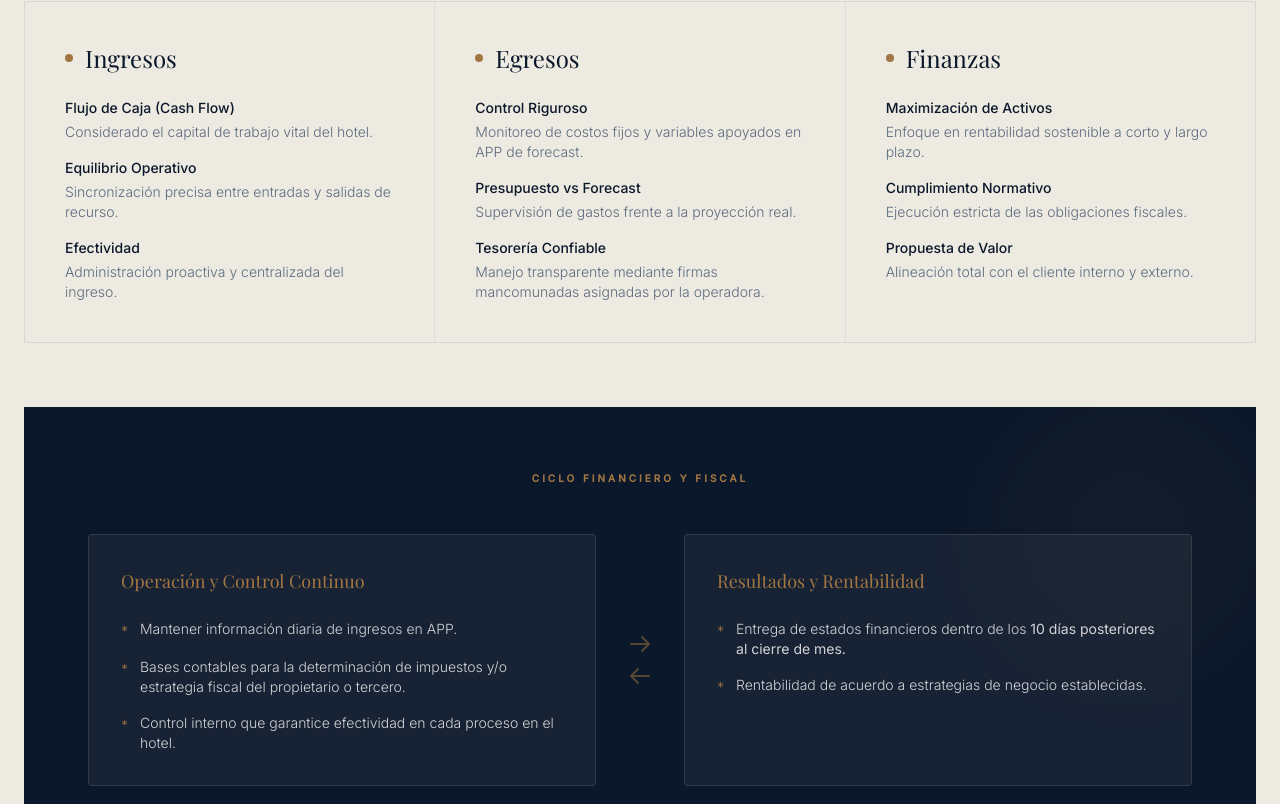
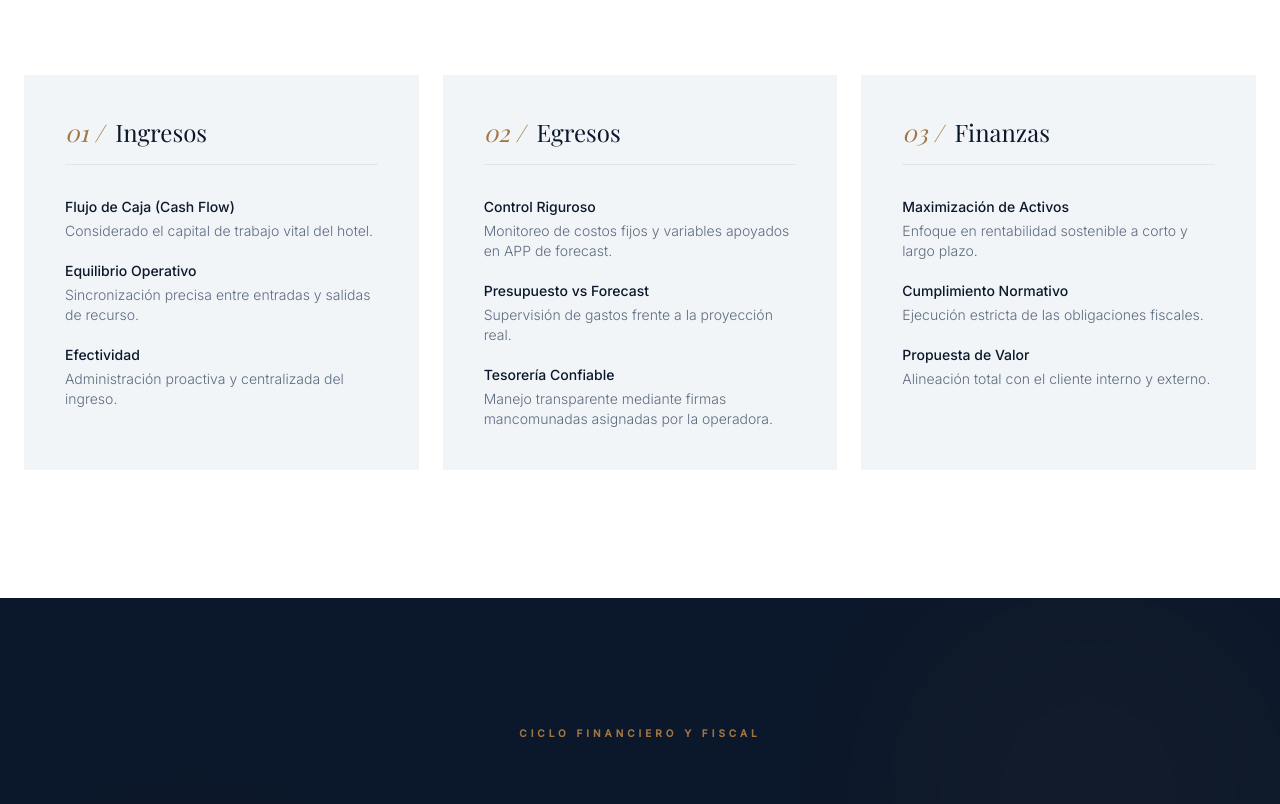
Before and after one commit to hernan-hiltonqro/pagina-ohnc, a React (Vite) app: page /pagina-ohnc/servicios in a window 1280 px wide. Shown: the part 1483-2287 px from the top of the page. Built offline with nearby package versions, Linux system fonts and the light colour scheme; a web font is replaced by a local one.

Commit message:
Actualiza contenido y diseño

```diff
--- a/src/components/ServicesSection.jsx
+++ b/src/components/ServicesSection.jsx
@@ -4,7 +4,6 @@ import { FadeIn } from './FadeIn';
 export const ServicesSection = () => {
   const [activeIndex, setActiveIndex] = useState(0);
 
-  // Acordeón validado (Sin cambios)
   const servicios = [
     {
       id: "01",
@@ -64,12 +63,13 @@ export const ServicesSection = () => {
   ];
 
   return (
-    <div className="bg-[#edeae1] min-h-screen pt-40 pb-32">
-      <div className="max-w-7xl mx-auto px-6">
+    <div className="min-h-screen flex flex-col">
 
       {/* ==========================================
-            SECCIÓN 1: ACORDEÓN DE CAPACIDADES
+          BLOQUE 1: ACORDEÓN (Fondo Beige)
           ========================================== */}
+      <section className="bg-[#edeae1] pt-40 pb-32">
+        <div className="max-w-7xl mx-auto px-6">
           <FadeIn className="grid grid-cols-1 lg:grid-cols-12 gap-16 lg:gap-24 items-start">
 
             <div className="lg:col-span-5 lg:sticky lg:top-40">
@@ -132,31 +132,33 @@ export const ServicesSection = () => {
               })}
             </div>
           </FadeIn>
+        </div>
+      </section>
 
 
       {/* ==========================================
-            SECCIÓN 2: INTEGRACIÓN DOCUMENTO ADMINISTRACIÓN
+          BLOQUE 2: MATRIZ ADMINISTRATIVA (Fondo Blanco)
           ========================================== */}
-        <div className="mt-32 pt-24 border-t border-zinc-300/60">
-
-          <FadeIn className="text-center max-w-3xl mx-auto mb-16">
+      <section className="bg-white py-32 border-t border-zinc-200">
+        <div className="max-w-7xl mx-auto px-6">
+          <FadeIn className="text-center max-w-3xl mx-auto mb-20">
             <span className="text-[10px] uppercase tracking-[0.4em] font-bold text-[#a27642] block mb-4">
               Servicios Financieros y Soporte
             </span>
-            <h2 className="text-3xl sm:text-4xl font-serif text-[#0b172a] mb-6">
-              Rigor administrativo para la protección del activo
+            <h2 className="text-3xl sm:text-4xl md:text-5xl font-serif text-[#0b172a] leading-[1.1]">
+              Rigor administrativo para <br/>
+              <span className="italic text-[#5c6b7f] font-light">la protección del activo.</span>
             </h2>
           </FadeIn>
 
-          {/* Matriz 3 Columnas (Diapositivas 1 y 2 fusionadas lógicamente) */}
-          <FadeIn className="grid grid-cols-1 md:grid-cols-3 gap-px bg-zinc-300/60 border border-zinc-300/60 mb-16">
+          <FadeIn className="grid grid-cols-1 md:grid-cols-3 gap-6">
 
             {/* INGRESOS */}
-            <div className="bg-[#edeae1] p-10 hover:bg-white transition-colors">
-              <h3 className="text-2xl font-serif text-[#0b172a] mb-6 flex items-center gap-3">
-                 <span className="w-2 h-2 bg-[#a27642] rounded-full"></span> Ingresos
+            <div className="bg-[#f2f5f8] p-10 border border-zinc-100 hover:shadow-xl transition-shadow duration-300">
+              <h3 className="text-2xl font-serif text-[#0b172a] mb-8 flex items-center gap-3 border-b border-zinc-200 pb-4">
+                 <span className="text-[#a27642] italic">01 /</span> Ingresos
               </h3>
-              <ul className="space-y-4 text-sm text-[#5c6b7f] font-light">
+              <ul className="space-y-5 text-sm text-[#5c6b7f] font-light">
                  <li><strong className="text-[#0b172a] font-medium block mb-1">Flujo de Caja (Cash Flow)</strong> Considerado el capital de trabajo vital del hotel.</li>
                  <li><strong className="text-[#0b172a] font-medium block mb-1">Equilibrio Operativo</strong> Sincronización precisa entre entradas y salidas de recurso.</li>
                  <li><strong className="text-[#0b172a] font-medium block mb-1">Efectividad</strong> Administración proactiva y centralizada del ingreso.</li>
@@ -164,11 +166,11 @@ export const ServicesSection = () => {
             </div>
 
             {/* EGRESOS */}
-            <div className="bg-[#edeae1] p-10 hover:bg-white transition-colors">
-              <h3 className="text-2xl font-serif text-[#0b172a] mb-6 flex items-center gap-3">
-                 <span className="w-2 h-2 bg-[#a27642] rounded-full"></span> Egresos
+            <div className="bg-[#f2f5f8] p-10 border border-zinc-100 hover:shadow-xl transition-shadow duration-300">
+              <h3 className="text-2xl font-serif text-[#0b172a] mb-8 flex items-center gap-3 border-b border-zinc-200 pb-4">
+                 <span className="text-[#a27642] italic">02 /</span> Egresos
               </h3>
-              <ul className="space-y-4 text-sm text-[#5c6b7f] font-light">
+              <ul className="space-y-5 text-sm text-[#5c6b7f] font-light">
                  <li><strong className="text-[#0b172a] font-medium block mb-1">Control Riguroso</strong> Monitoreo de costos fijos y variables apoyados en APP de forecast.</li>
                  <li><strong className="text-[#0b172a] font-medium block mb-1">Presupuesto vs Forecast</strong> Supervisión de gastos frente a la proyección real.</li>
                  <li><strong className="text-[#0b172a] font-medium block mb-1">Tesorería Confiable</strong> Manejo transparente mediante firmas mancomunadas asignadas por la operadora.</li>
@@ -176,77 +178,86 @@ export const ServicesSection = () => {
             </div>
 
             {/* FINANZAS */}
-            <div className="bg-[#edeae1] p-10 hover:bg-white transition-colors">
-              <h3 className="text-2xl font-serif text-[#0b172a] mb-6 flex items-center gap-3">
-                 <span className="w-2 h-2 bg-[#a27642] rounded-full"></span> Finanzas
+            <div className="bg-[#f2f5f8] p-10 border border-zinc-100 hover:shadow-xl transition-shadow duration-300">
+              <h3 className="text-2xl font-serif text-[#0b172a] mb-8 flex items-center gap-3 border-b border-zinc-200 pb-4">
+                 <span className="text-[#a27642] italic">03 /</span> Finanzas
               </h3>
-              <ul className="space-y-4 text-sm text-[#5c6b7f] font-light">
+              <ul className="space-y-5 text-sm text-[#5c6b7f] font-light">
                  <li><strong className="text-[#0b172a] font-medium block mb-1">Maximización de Activos</strong> Enfoque en rentabilidad sostenible a corto y largo plazo.</li>
                  <li><strong className="text-[#0b172a] font-medium block mb-1">Cumplimiento Normativo</strong> Ejecución estricta de las obligaciones fiscales.</li>
                  <li><strong className="text-[#0b172a] font-medium block mb-1">Propuesta de Valor</strong> Alineación total con el cliente interno y externo.</li>
               </ul>
             </div>
+
           </FadeIn>
+        </div>
+      </section>
 
-          {/* Ciclo Financiero y Fiscal (Diapositiva 3 adaptada a web) */}
-          <FadeIn delay={0.2} className="bg-[#0b172a] text-white p-10 sm:p-16 relative overflow-hidden">
-            <div className="absolute top-0 right-0 w-64 h-64 bg-[#a27642] opacity-5 blur-3xl rounded-full pointer-events-none"></div>
 
-            <h3 className="text-center text-[10px] uppercase tracking-[0.3em] text-[#a27642] font-bold mb-12">
+      {/* ==========================================
+          BLOQUE 3: CICLO FISCAL (Fondo Azul Profundo Ancho Completo)
+          ========================================== */}
+      <section className="bg-[#0b172a] text-white py-32 relative overflow-hidden">
+        <div className="absolute top-0 right-0 w-96 h-96 bg-[#a27642] opacity-5 blur-[100px] rounded-full pointer-events-none"></div>
+        <div className="absolute bottom-0 left-0 w-96 h-96 bg-[#a27642] opacity-5 blur-[100px] rounded-full pointer-events-none"></div>
+
+        <div className="max-w-7xl mx-auto px-6 relative z-10">
+          <FadeIn>
+            <h3 className="text-center text-[10px] uppercase tracking-[0.4em] text-[#a27642] font-bold mb-16">
               Ciclo Financiero y Fiscal
             </h3>
 
-            <div className="flex flex-col md:flex-row items-stretch justify-center gap-8 relative z-10">
+            <div className="flex flex-col md:flex-row items-stretch justify-center gap-6 lg:gap-12">
 
-              {/* Lado Derecho del diagrama original (Operación) */}
-              <div className="flex-1 bg-white/5 border border-white/10 p-8 rounded-sm">
-                <h4 className="text-lg font-serif mb-6 text-[#a27642]">Operación y Control Continuo</h4>
-                <ul className="space-y-4 text-sm text-zinc-300 font-light">
-                  <li className="flex gap-3">
-                    <span className="text-[#a27642] mt-0.5">*</span>
-                    <span>Mantener información diaria de ingresos en APP.</span>
+              {/* Lado Derecho: Operación */}
+              <div className="flex-1 bg-white/[0.03] border border-white/10 p-10 lg:p-12 hover:bg-white/[0.05] transition-colors">
+                <h4 className="text-2xl font-serif mb-8 text-[#e2c995]">Operación y Control Continuo</h4>
+                <ul className="space-y-6 text-sm text-zinc-300 font-light">
+                  <li className="flex gap-4">
+                    <span className="text-[#a27642] mt-0.5 text-lg leading-none">*</span>
+                    <span className="leading-relaxed">Mantener información diaria de ingresos en APP.</span>
                   </li>
-                  <li className="flex gap-3">
-                    <span className="text-[#a27642] mt-0.5">*</span>
-                    <span>Bases contables para la determinación de impuestos y/o estrategia fiscal del propietario o tercero.</span>
+                  <li className="flex gap-4">
+                    <span className="text-[#a27642] mt-0.5 text-lg leading-none">*</span>
+                    <span className="leading-relaxed">Bases contables para la determinación de impuestos y/o estrategia fiscal del propietario o tercero.</span>
                   </li>
-                  <li className="flex gap-3">
-                    <span className="text-[#a27642] mt-0.5">*</span>
-                    <span>Control interno que garantice efectividad en cada proceso en el hotel.</span>
+                  <li className="flex gap-4">
+                    <span className="text-[#a27642] mt-0.5 text-lg leading-none">*</span>
+                    <span className="leading-relaxed">Control interno que garantice efectividad en cada proceso en el hotel.</span>
                   </li>
                 </ul>
               </div>
 
-              {/* Conector Cíclico Visual (Flechas) */}
-              <div className="flex md:flex-col items-center justify-center gap-2 text-[#a27642] opacity-50 py-4 md:py-0">
-                <svg className="w-6 h-6 rotate-90 md:rotate-0" fill="none" viewBox="0 0 24 24" stroke="currentColor">
-                  <path strokeLinecap="round" strokeLinejoin="round" strokeWidth={2} d="M14 5l7 7m0 0l-7 7m7-7H3" />
+              {/* Conector Cíclico Visual */}
+              <div className="flex md:flex-col items-center justify-center gap-4 text-[#a27642] opacity-60 py-6 md:py-0">
+                <svg className="w-8 h-8 rotate-90 md:rotate-0" fill="none" viewBox="0 0 24 24" stroke="currentColor">
+                  <path strokeLinecap="round" strokeLinejoin="round" strokeWidth={1.5} d="M14 5l7 7m0 0l-7 7m7-7H3" />
                 </svg>
-                <svg className="w-6 h-6 -rotate-90 md:rotate-180" fill="none" viewBox="0 0 24 24" stroke="currentColor">
-                  <path strokeLinecap="round" strokeLinejoin="round" strokeWidth={2} d="M14 5l7 7m0 0l-7 7m7-7H3" />
+                <svg className="w-8 h-8 -rotate-90 md:rotate-180" fill="none" viewBox="0 0 24 24" stroke="currentColor">
+                  <path strokeLinecap="round" strokeLinejoin="round" strokeWidth={1.5} d="M14 5l7 7m0 0l-7 7m7-7H3" />
                 </svg>
               </div>
 
-              {/* Lado Izquierdo del diagrama original (Resultados) */}
-              <div className="flex-1 bg-white/5 border border-white/10 p-8 rounded-sm">
-                <h4 className="text-lg font-serif mb-6 text-[#a27642]">Resultados y Rentabilidad</h4>
-                <ul className="space-y-4 text-sm text-zinc-300 font-light">
-                  <li className="flex gap-3">
-                    <span className="text-[#a27642] mt-0.5">*</span>
-                    <span>Entrega de estados financieros dentro de los <strong>10 días posteriores al cierre de mes.</strong></span>
+              {/* Lado Izquierdo: Resultados */}
+              <div className="flex-1 bg-white/[0.03] border border-white/10 p-10 lg:p-12 hover:bg-white/[0.05] transition-colors">
+                <h4 className="text-2xl font-serif mb-8 text-[#e2c995]">Resultados y Rentabilidad</h4>
+                <ul className="space-y-6 text-sm text-zinc-300 font-light">
+                  <li className="flex gap-4">
+                    <span className="text-[#a27642] mt-0.5 text-lg leading-none">*</span>
+                    <span className="leading-relaxed">Entrega de estados financieros dentro de los <strong className="text-white font-medium">10 días posteriores al cierre de mes.</strong></span>
                   </li>
-                  <li className="flex gap-3">
-                    <span className="text-[#a27642] mt-0.5">*</span>
-                    <span>Rentabilidad de acuerdo a estrategias de negocio establecidas.</span>
+                  <li className="flex gap-4">
+                    <span className="text-[#a27642] mt-0.5 text-lg leading-none">*</span>
+                    <span className="leading-relaxed">Rentabilidad de acuerdo a estrategias de negocio establecidas.</span>
                   </li>
                 </ul>
               </div>
 
             </div>
           </FadeIn>
+        </div>
+      </section>
 
-        </div>
-      </div>
     </div>
   );
 };
```
Lines whose indentation alone changed are shown as unchanged.
